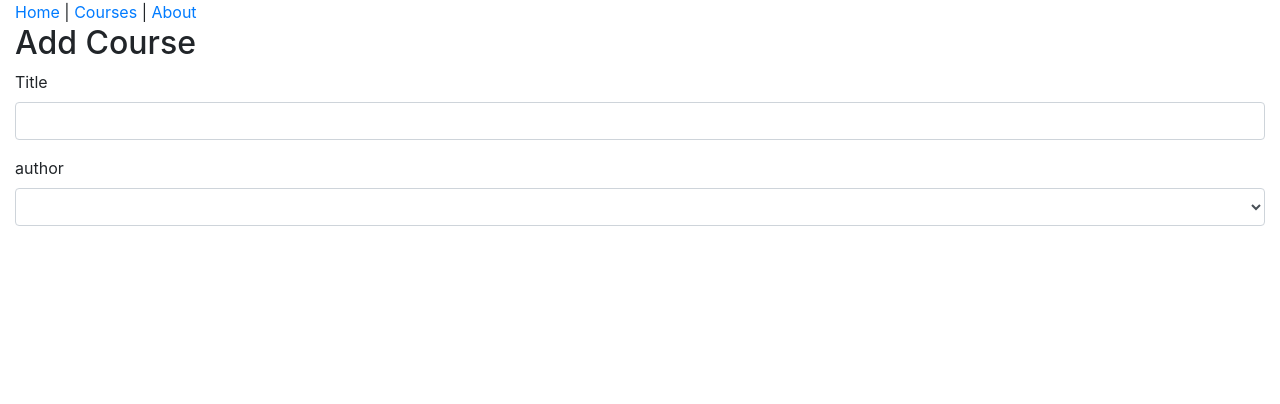
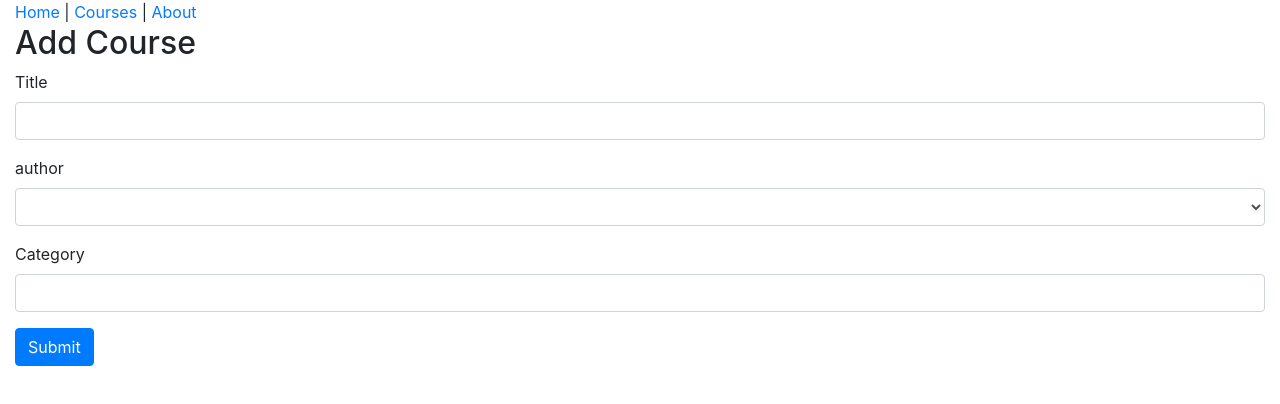
Before and after one commit to lvxiaoxin/Building-Applications-with-React-and-Flux-Demo, a React (Create React App) app: page /update-course in a window 1280 px wide. Shown: the top 404 px of the page. Built offline with nearby package versions, Linux system fonts and the light colour scheme; no server answers.

Commit message:
feature: add save course feature

```diff
--- a/src/components/Common/Header/index.tsx
+++ b/src/components/Common/Header/index.tsx
@@ -12,13 +12,13 @@ const Header = (props: Props) => {
             <NavLink activeStyle={activeStyle} exact to='/'>
                 {labelStrings.home}
             </NavLink>
-            {' ' + labelStrings.SeperateCharacter + ' '}
+            {' ' + labelStrings.seperateCharacter + ' '}
             <NavLink activeStyle={activeStyle} to='/courses'>
-                {labelStrings.Courses}
+                {labelStrings.courses}
             </NavLink>
-            {' ' + labelStrings.SeperateCharacter + ' '}
+            {' ' + labelStrings.seperateCharacter + ' '}
             <NavLink activeStyle={activeStyle} to='/about'>
-                {labelStrings.About}
+                {labelStrings.about}
             </NavLink>
         </nav>
     );
--- a/src/components/Common/SelectInput/index.tsx
+++ b/src/components/Common/SelectInput/index.tsx
@@ -18,11 +18,12 @@ const SelectInput = (props: Props) => {
                     name={props.name}
                     onChange={props.onChange}
                     className='form-control'
-                    value={props.value}
+                    value={props.value || 0}
                 >
                     <option value='' />
                     <option value='1'>Cory House</option>
                     <option value='2'>Scott Allen</option>
+                    <option value='3'>Dan Wahlin</option>
                 </select>
             </div>
         </div>
--- a/src/components/CoursesPage/index.tsx
+++ b/src/components/CoursesPage/index.tsx
@@ -18,9 +18,9 @@ const CoursesPage = (props: Props) => {
 
     return (
         <>
-            <h2>{labelStrings.Courses}</h2>
+            <h2>{labelStrings.courses}</h2>
             <Link to='/update-course'>
-                <button className='btn btn-success'>{labelStrings.AddCourse}</button>
+                <button className='btn btn-success'>{labelStrings.addCourse}</button>
             </Link>
             <CoursesList courses={courses} />
         </>
--- a/src/components/UpdateCoursePage/CourseForm/index.tsx
+++ b/src/components/UpdateCoursePage/CourseForm/index.tsx
@@ -4,16 +4,17 @@ import { labelStrings } from '../../../constents/clientStrings';
 import { ICourse } from '../../../model/course';
 import TextInput from '../../Common/TextInput';
 import SelectInput from '../../Common/SelectInput';
+import * as courseApi from "../../../api/courseApi";
 
 interface Props {
 }
 
 const CourseForm = (props: Props) => {
     const [course, setCourse] = React.useState<ICourse>({
-        id: -1,
+        id: NaN,
         slug: '',
         title: '',
-        authorId: -1,
+        authorId: NaN,
         category: ''
     });
 
@@ -24,8 +25,13 @@ const CourseForm = (props: Props) => {
         });
     }
 
+    const onSubmitHandler = (e: React.FormEvent<HTMLFormElement>) => {
+        e.preventDefault();
+        courseApi.saveCourse(course);
+    }
+
     return (
-        <form>
+        <form onSubmit={onSubmitHandler}>
             <TextInput
                 id='title'
                 label={labelStrings.title}
@@ -42,6 +48,15 @@ const CourseForm = (props: Props) => {
                 value={course.authorId}
             />
 
+            <TextInput
+                id='category'
+                label={labelStrings.category}
+                onChange={onChangeHandler}
+                name='category'
+                value={course.category}
+            />
+
+            <button type='submit' value='Save' className='btn btn-primary'>{labelStrings.submit}</button>
         </form>
     );
 };
--- a/src/components/UpdateCoursePage/index.tsx
+++ b/src/components/UpdateCoursePage/index.tsx
@@ -9,7 +9,7 @@ interface Props {
 const UpdateCoursePage = (props: Props) => {
     return (
         <>
-            <h2>{labelStrings.AddCourse}</h2>
+            <h2>{labelStrings.addCourse}</h2>
             <CourseForm />
         </>
     );
--- a/src/constents/clientStrings.ts
+++ b/src/constents/clientStrings.ts
@@ -3,9 +3,10 @@ export const labelStrings = {
     authorId: 'Author Id',
     category: 'Category',
     home: 'Home',
-    Courses: 'Courses',
-    About: 'About',
-    SeperateCharacter: '|',
-    AddCourse: 'Add Course',
-    author: 'author'
+    courses: 'Courses',
+    about: 'About',
+    seperateCharacter: '|',
+    addCourse: 'Add Course',
+    author: 'author',
+    submit: 'Submit'
 }
```
